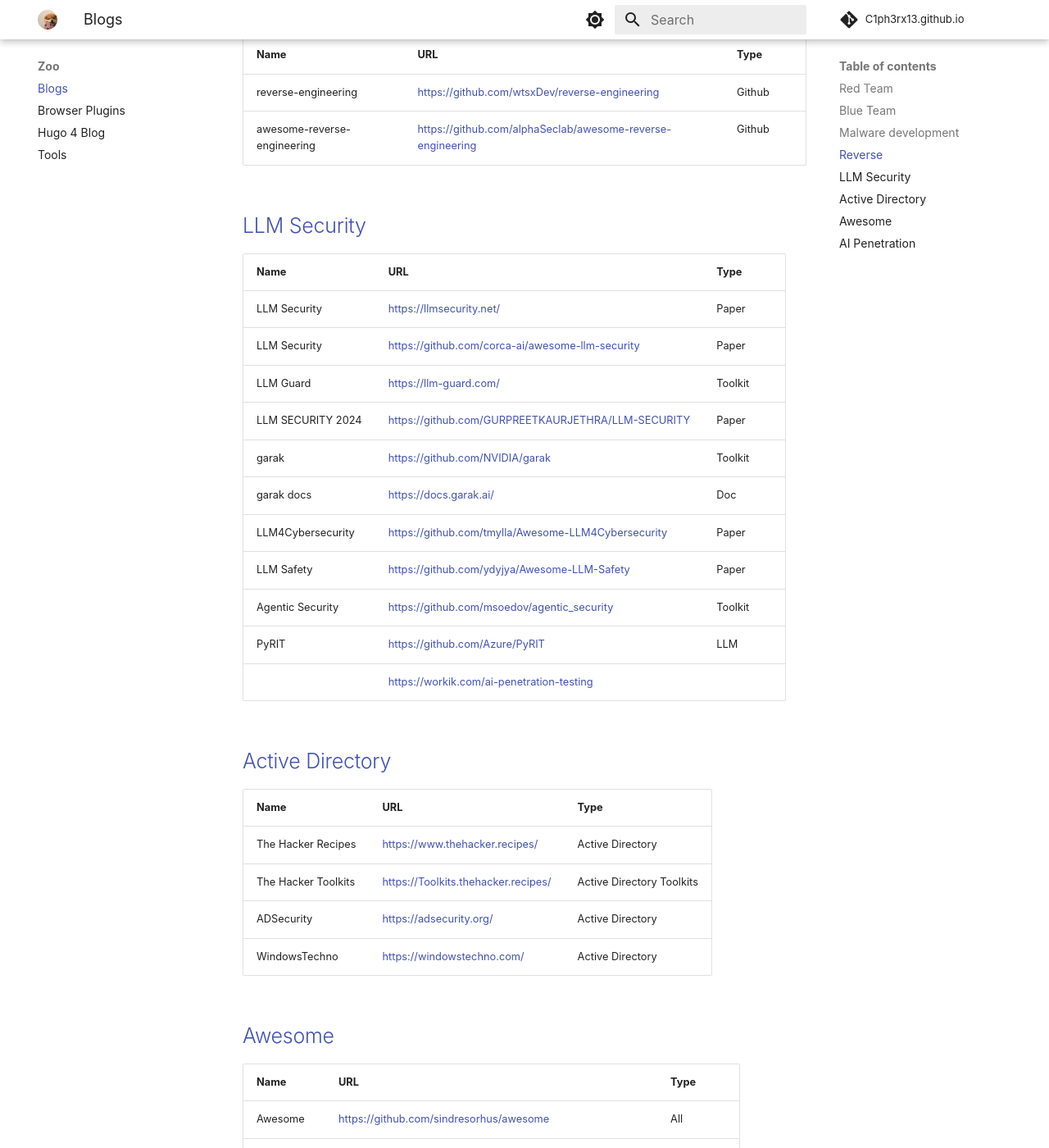
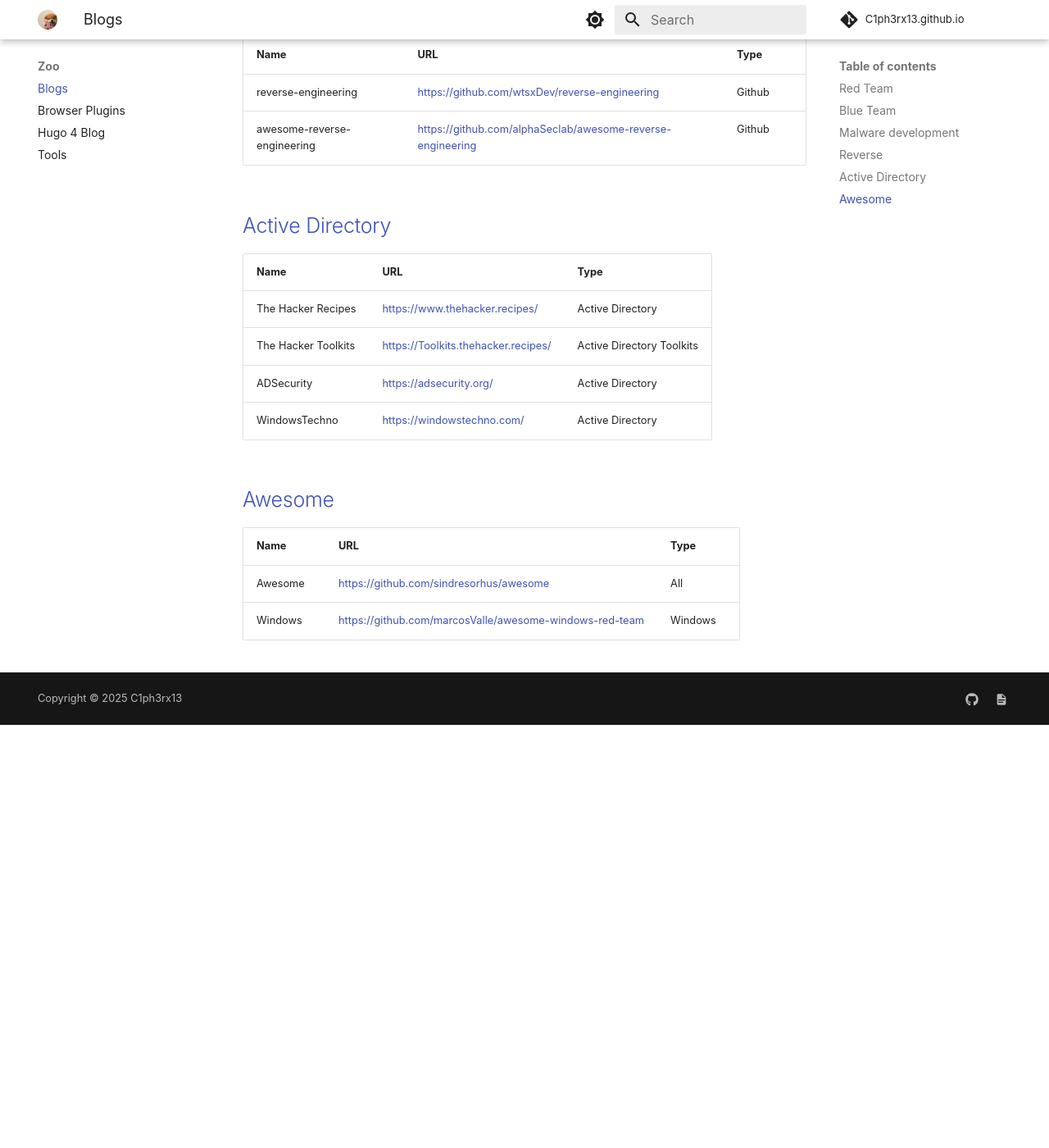
Before and after one commit to C1ph3rX13/C1ph3rX13.github.io, an MkDocs documentation site: the page built from docs/Zoo/Blogs.md, in a window 1280 px wide and 1400 px high, scrolled down 1752 px. Shown: the whole window at 82% size. Built offline with MkDocs 1.6.1 and Material for MkDocs 9.7.7, drawn with Linux system fonts in a browser that asks for light colours; some web fonts are replaced; comment, search, counter and statistics services are not loaded; a style sheet for code colours, icons or effects is not loaded; after the commit the page ends 2636 px from its top, so only the background shows below that; some of the changed text lies outside the part shown.

Commit message:
Update Blogs.md

```diff
--- a/docs/Zoo/Blogs.md
+++ b/docs/Zoo/Blogs.md
@@ -41,21 +41,6 @@
 | reverse-engineering         | https://github.com/wtsxDev/reverse-engineering             | Github |
 | awesome-reverse-engineering | https://github.com/alphaSeclab/awesome-reverse-engineering | Github |
 
-## LLM Security
-
-| Name              | URL                                                 | Type    |
-| ----------------- | --------------------------------------------------- | ------- |
-| LLM Security      | https://llmsecurity.net/                            | Paper   |
-| LLM Security      | https://github.com/corca-ai/awesome-llm-security    | Paper   |
-| LLM Guard         | https://llm-guard.com/                              | Toolkit |
-| LLM SECURITY 2024 | https://github.com/GURPREETKAURJETHRA/LLM-SECURITY  | Paper   |
-| garak             | https://github.com/NVIDIA/garak                     | Toolkit |
-| garak docs        | https://docs.garak.ai/                              | Doc     |
-| LLM4Cybersecurity | https://github.com/tmylla/Awesome-LLM4Cybersecurity | Paper   |
-| LLM Safety        | https://github.com/ydyjya/Awesome-LLM-Safety        | Paper   |
-| Agentic Security  | https://github.com/msoedov/agentic_security         | Toolkit |
-| PyRIT             | https://github.com/Azure/PyRIT                      | LLM     |
-|                   | https://workik.com/ai-penetration-testing           |         |
 
 ## Active Directory
 
@@ -72,10 +57,3 @@
 | ------- | ------------------------------------------------------- | ------- |
 | Awesome | https://github.com/sindresorhus/awesome                 | All     |
 | Windows | https://github.com/marcosValle/awesome-windows-red-team | Windows |
-
-## AI Penetration
-
-| Name       | URL                                       | Type |
-| ---------- | ----------------------------------------- | ---- |
-| workik     | https://workik.com/ai-penetration-testing | Free |
-| PentestGPT | https://pentestgpt.ai/login               |      |
```
